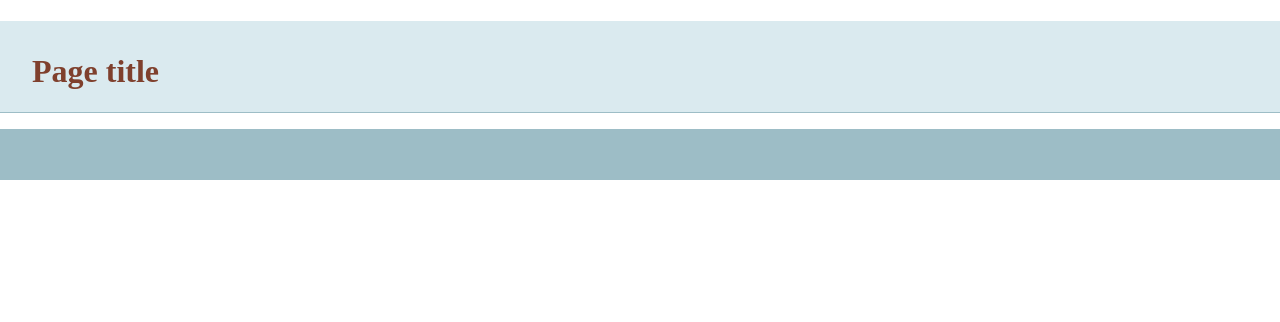
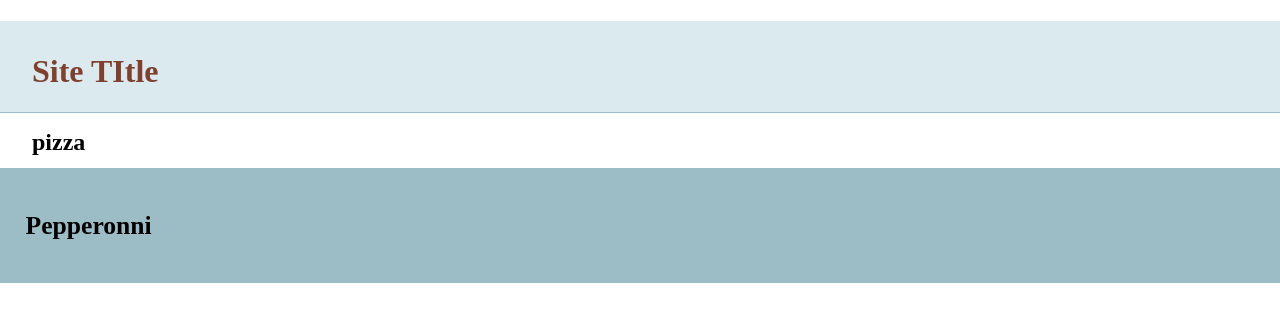
Before and after one commit to karfeh20/git-basics, a plain HTML site: page index.html in a window 1280 px wide. Drawn offline with nearby package versions, Linux system fonts and the light colour scheme.

Commit message:
added more info to template

```diff
--- a/index.html
+++ b/index.html
@@ -14,13 +14,15 @@
     </head>
     <body>
     <header>
-	<h1>Page title</h1>
+	<h1>Site TItle</h1>
     </header>
     <nav id="pageNav">
     </nav>
     <main>
+        <h2>pizza</h2>
     </main>
     <footer>
+        <h1>Pepperonni</h1>
     </footer>
         <script>
 //use the modernizr load to load up external scripts. This will load the scripts asynchronously, but the order listed matters. Although it will load all scripts in parallel, it will execute them in the order listed
```
